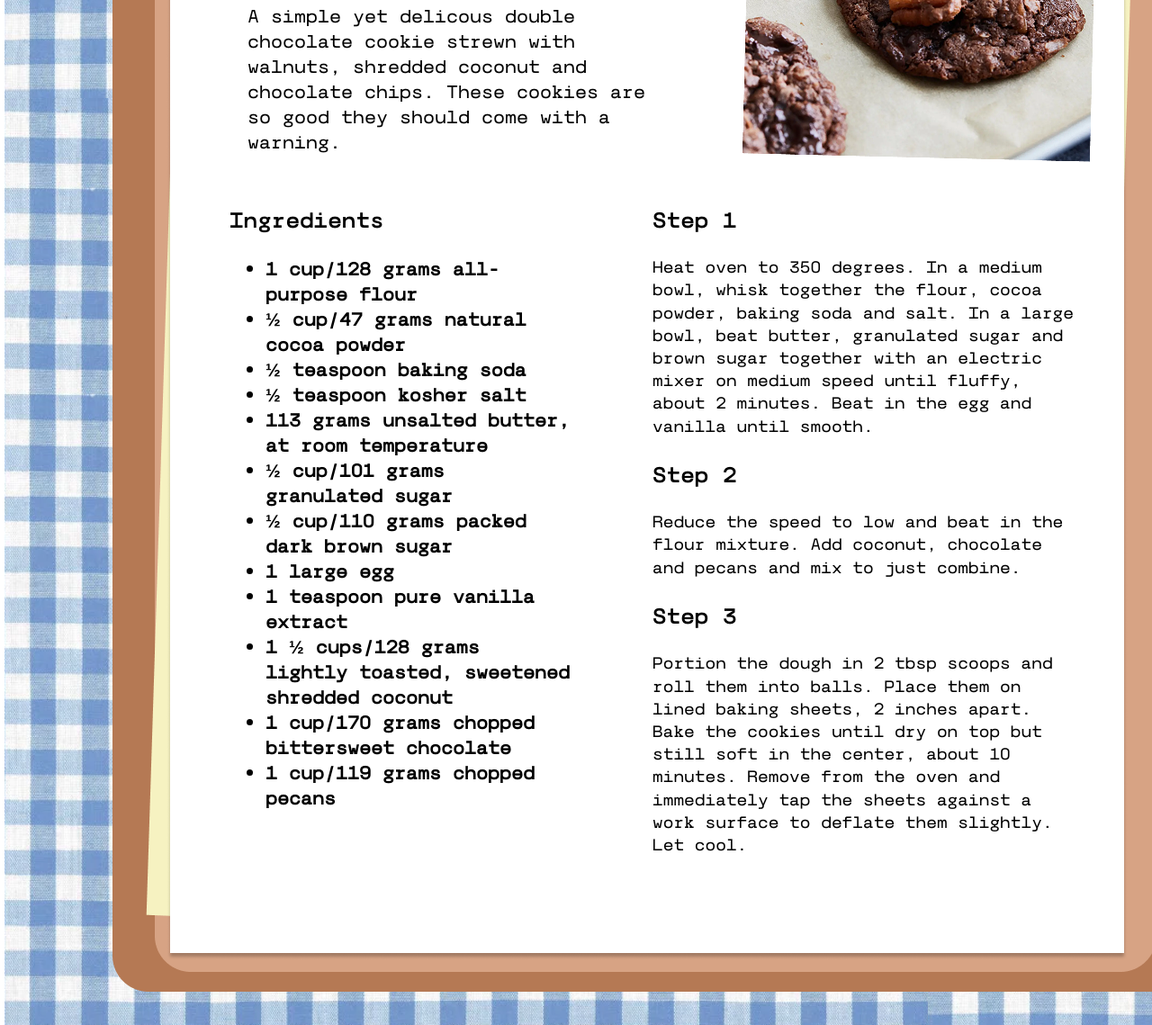
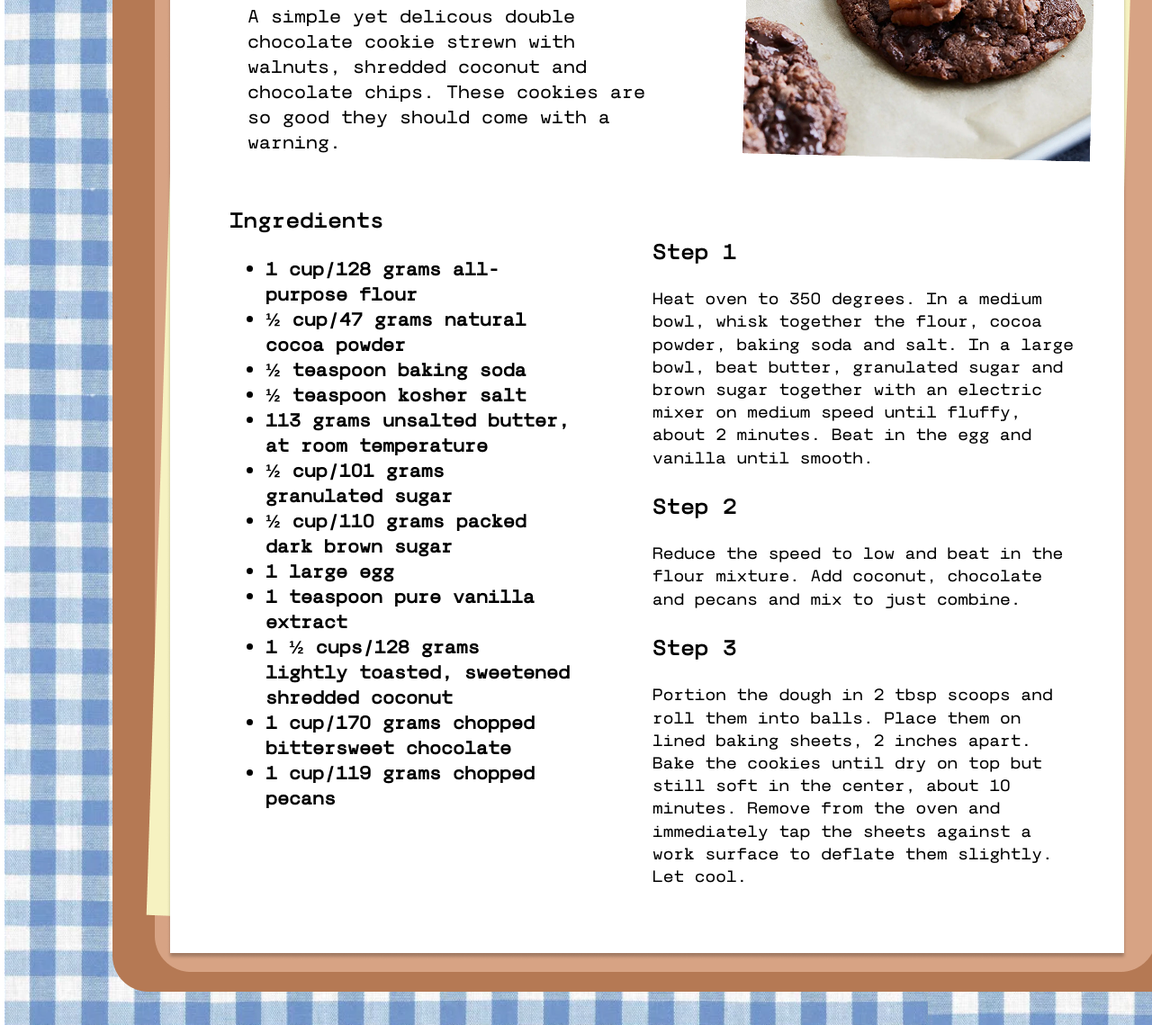
Before and after one commit to egvozdek/final-project, a plain HTML site: page recipepage.html in a window 1280 px wide. Shown: the part 474-1613 px from the top of the page at 90% size. Drawn offline with Linux system fonts and the light colour scheme; a web font is replaced by a local one.

Commit message:
( ◕ ◞ ◕ ) auto commit

```diff
--- a/recipepage.html
+++ b/recipepage.html
@@ -157,8 +157,6 @@
       width: 380px;
       gap: 5px;
       font-family: "GailRock", sans-serif;
-/*       font-weight: 50; */
-/*       font-style: normal; */
       font-size: 20px;
       text-align: left;
       margin-top: -15px;
@@ -175,10 +173,8 @@
       gap: 5px;
       font-family: "GailRock", sans-serif;
       font-weight: 50;
-      font-style: normal;
       font-size: 18px;
       text-align: left;
-      margin-top: -15px;
       line-height: 1.4;
     }
 
```
